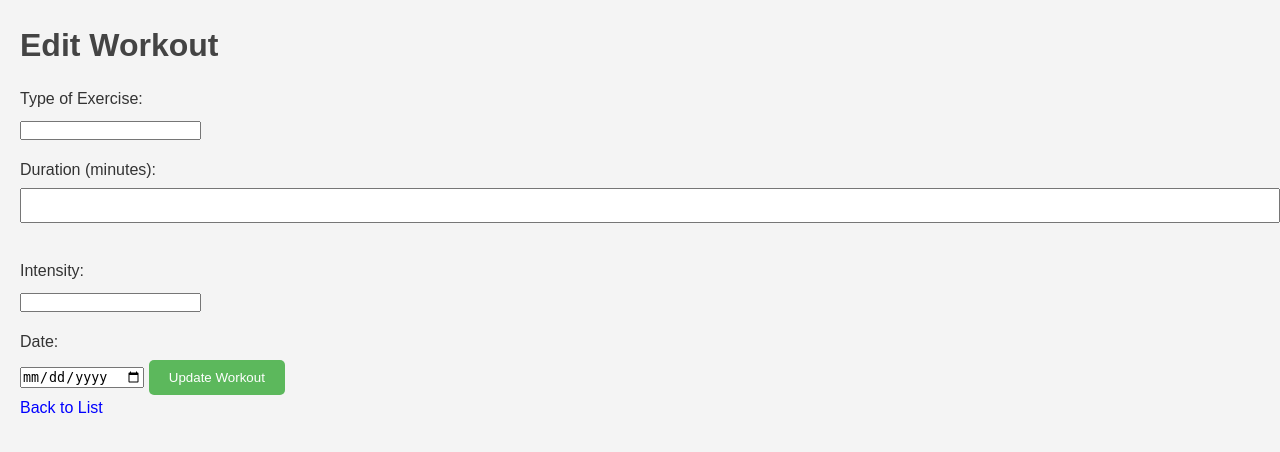
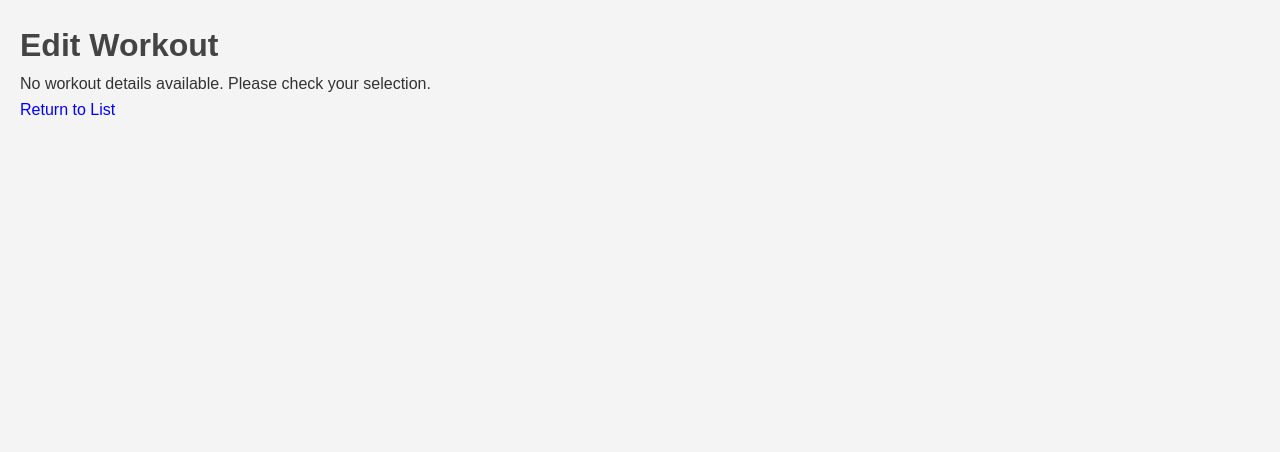
Before and after one commit to software-students-spring2024/5-final-project-spring-2024-projectlast, a Flask app: template web-app/templates/edit_workout.html in a window 1280 px wide. Shown: the top 452 px of the page. Run offline with Flask 2, Linux system fonts and the light colour scheme; the template is opened without the code that fills it, so the values that code supplies are empty.

Commit message:
fixed routing

```diff
--- a/web-app/app.py
+++ b/web-app/app.py
@@ -28,13 +28,26 @@ def workout_list():
 # Edit a specific workout
 @app.route('/edit_workout/<string:workout_id>', methods=['GET', 'POST'])
 def edit_workout(workout_id):
+    workout = collection.find_one({'_id': ObjectId(workout_id)})  # Retrieve workout for both GET and POST
+    if not workout:
+        return "Workout not found", 404  # Always handle the possibility that the workout does not exist
+
     if request.method == 'POST':
-        # Handle form submission for editing workout (similar to previous example)
-        pass
+        # Process form data here
+        # Example: Update the workout in the database
+        updated_data = {
+            'workout_type': request.form['type'],
+            'length_minutes': int(request.form['duration']),
+            'intensity': request.form['intensity'],
+            'date': request.form['date']
+        }
+        collection.update_one({'_id': ObjectId(workout_id)}, {'$set': updated_data})
+        # Optionally, re-fetch the workout to update the data shown on the same form
+        workout = collection.find_one({'_id': ObjectId(workout_id)})
+        return redirect(url_for('workout_list'))  # or re-render the form to show updated data
     else:
-        # Retrieve the workout from the database by its ID
-        workout = collection.find_one({'_id': ObjectId(workout_id)})
         return render_template('edit_workout.html', workout=workout)
+
 
 # Delete a specific workout
 @app.route('/delete_workout/<string:workout_id>', methods=['POST'])
@@ -47,26 +60,26 @@ def delete_workout(workout_id):
 @app.route('/add_workout', methods=['GET', 'POST'])
 def add_workout():
     if request.method == 'POST':
-        # Get form data
-        workout_type = request.form['workout_type']
-        length_minutes = int(request.form['length_minutes'])
-        intensity = request.form['intensity']
-        date = request.form['date']
+        # Extract data from the form
+        workout_type = request.form.get('type')
+        length_minutes = request.form.get('duration', type=int)
+        intensity = request.form.get('intensity')
+        date = request.form.get('date')
 
-        # Insert the new workout into the database
+        # Create workout dictionary
         new_workout = {
             'workout_type': workout_type,
             'length_minutes': length_minutes,
             'intensity': intensity,
             'date': date
         }
+        # Insert new workout into the database
         collection.insert_one(new_workout)
-
-        # Redirect to the workout log page after adding the workout
         return redirect(url_for('workout_list'))
 
-    # Render the form to add a new workout
+    # Render form for adding new workout
     return render_template('add_workout.html')
+
 
 # Reset the workout log
 @app.route('/reset_workout_log', methods=['GET', 'POST'])
@@ -87,45 +100,34 @@ def reset_workout_log():
 # Display workout statistics
 @app.route('/workout_stats')
 def workout_stats():
-    # Query all workout entries from the database
     workouts = list(collection.find())
 
-    # Calculate the total time logged working out
-    total_time = sum(workout['length_minutes'] for workout in workouts)
+    if workouts:
+        total_time = sum(workout['length_minutes'] for workout in workouts)
+        total_workouts = len(workouts)
 
-    # Calculate the counts for each workout category (muscular, cardio, flexibility)
-    category_counts = {
-        'muscular': sum(1 for workout in workouts if workout['workout_type'] == 'muscular'),
-        'cardio': sum(1 for workout in workouts if workout['workout_type'] == 'cardio'),
-        'flexibility': sum(1 for workout in workouts if workout['workout_type'] == 'flexibility')
-    }
+        category_counts = {
+            'muscular': sum(1 for workout in workouts if workout['workout_type'] == 'muscular'),
+            'cardio': sum(1 for workout in workouts if workout['workout_type'] == 'cardio'),
+            'flexibility': sum(1 for workout in workouts if workout['workout_type'] == 'flexibility')
+        }
 
-    # Calculate the counts for each intensity level (low, medium, high)
-    intensity_counts = {
-        'low': sum(1 for workout in workouts if workout['intensity'] == 'low'),
-        'medium': sum(1 for workout in workouts if workout['intensity'] == 'medium'),
-        'high': sum(1 for workout in workouts if workout['intensity'] == 'high')
-    }
+        intensity_counts = {
+            'low': sum(1 for workout in workouts if workout['intensity'] == 'low'),
+            'medium': sum(1 for workout in workouts if workout['intensity'] == 'medium'),
+            'high': sum(1 for workout in workouts if workout['intensity'] == 'high')
+        }
 
-    # Calculate the percentages for each category
-    total_workouts = len(workouts)
-    category_percentages = {category: (count / total_workouts) * 100 for category, count in category_counts.items()}
+        category_percentages = {category: (count / total_workouts * 100) if total_workouts else 0 for category, count in category_counts.items()}
+        intensity_percentages = {intensity: (count / total_workouts * 100) if total_workouts else 0 for intensity, count in intensity_counts.items()}
+    else:
+        total_time = 0
+        category_counts = {}
+        intensity_counts = {}
+        category_percentages = {}
+        intensity_percentages = {}
 
-    # Calculate the percentages for each intensity
-    intensity_percentages = {intensity: (count / total_workouts) * 100 for intensity, count in intensity_counts.items()}
-
-    # Check if the total time logged is greater than 2 hours
-    if total_time > 120:
-        message = "Great Job! Keep it Up!"
-    else:
-        message = "Let's Get Started!"
-
-    # Render the template with the calculated statistics and message
-    return render_template('workout_stats.html',
-                           category_percentages=category_percentages,
-                           intensity_percentages=intensity_percentages,
-                           total_time=total_time,
-                           message=message)
+    return render_template('workout_stats.html', total_time=total_time, category_counts=category_counts, intensity_counts=intensity_counts, category_percentages=category_percentages, intensity_percentages=intensity_percentages)
 
 
 if __name__ == '__main__':
--- a/web-app/templates/edit_workout.html
+++ b/web-app/templates/edit_workout.html
@@ -8,17 +8,22 @@
 </head>
 <body>
     <h1>Edit Workout</h1>
+    {% if workout %}
         <form action="{{ url_for('edit_workout', workout_id=workout._id) }}" method="post">
             <label for="type">Type of Exercise:</label>
-        <input type="text" name="type" value="{{ workout.workout_type }}" required>
+            <input type="text" name="type" id="type" value="{{ workout.workout_type }}" required>
             <label for="duration">Duration (minutes):</label>
-        <input type="number" name="duration" value="{{ workout.length_minutes }}" required>
+            <input type="number" name="duration" id="duration" value="{{ workout.length_minutes }}" required>
             <label for="intensity">Intensity:</label>
-        <input type="text" name="intensity" value="{{ workout.intensity }}" required>
+            <input type="text" name="intensity" id="intensity" value="{{ workout.intensity }}" required>
             <label for="date">Date:</label>
-        <input type="date" name="date" value="{{ workout.date }}" required>
+            <input type="date" name="date" id="date" value="{{ workout.date }}" required>
             <button type="submit">Update Workout</button>
         </form>
         <a href="{{ url_for('workout_list') }}">Back to List</a>
+    {% else %}
+        <p>No workout details available. Please check your selection.</p>
+        <a href="{{ url_for('workout_list') }}">Return to List</a>
+    {% endif %}
 </body>
 </html>
--- a/web-app/templates/workout_stats.html
+++ b/web-app/templates/workout_stats.html
@@ -12,10 +12,14 @@
     <h2>Workout Types:</h2>
     {% for type, count in category_counts.items() %}
     <p>{{ type | capitalize }}: {{ count }}</p>
+    {% else %}
+    <p>No workout data available.</p>
     {% endfor %}
     <h2>Intensity Levels:</h2>
     {% for intensity, count in intensity_counts.items() %}
     <p>{{ intensity | capitalize }}: {{ count }}</p>
+    {% else %}
+    <p>No intensity data available.</p>
     {% endfor %}
     <a href="{{ url_for('home') }}">Home</a>
 </body>
```
Also changed, not shown: web-app/templates/add_workout.html (+5 -4 lines), web-app/templates/index.html (+4 -5 lines). Lines whose indentation alone changed are shown as unchanged.
